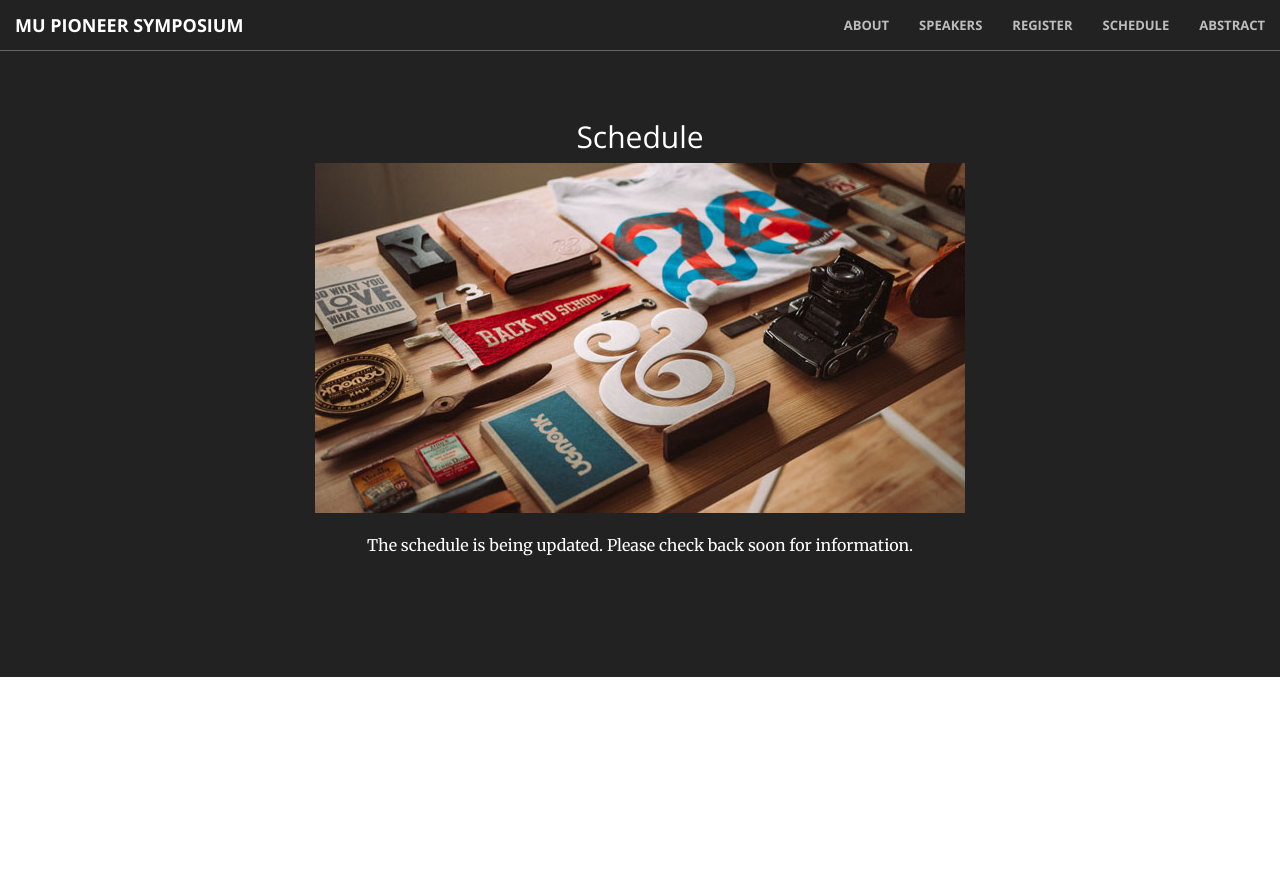
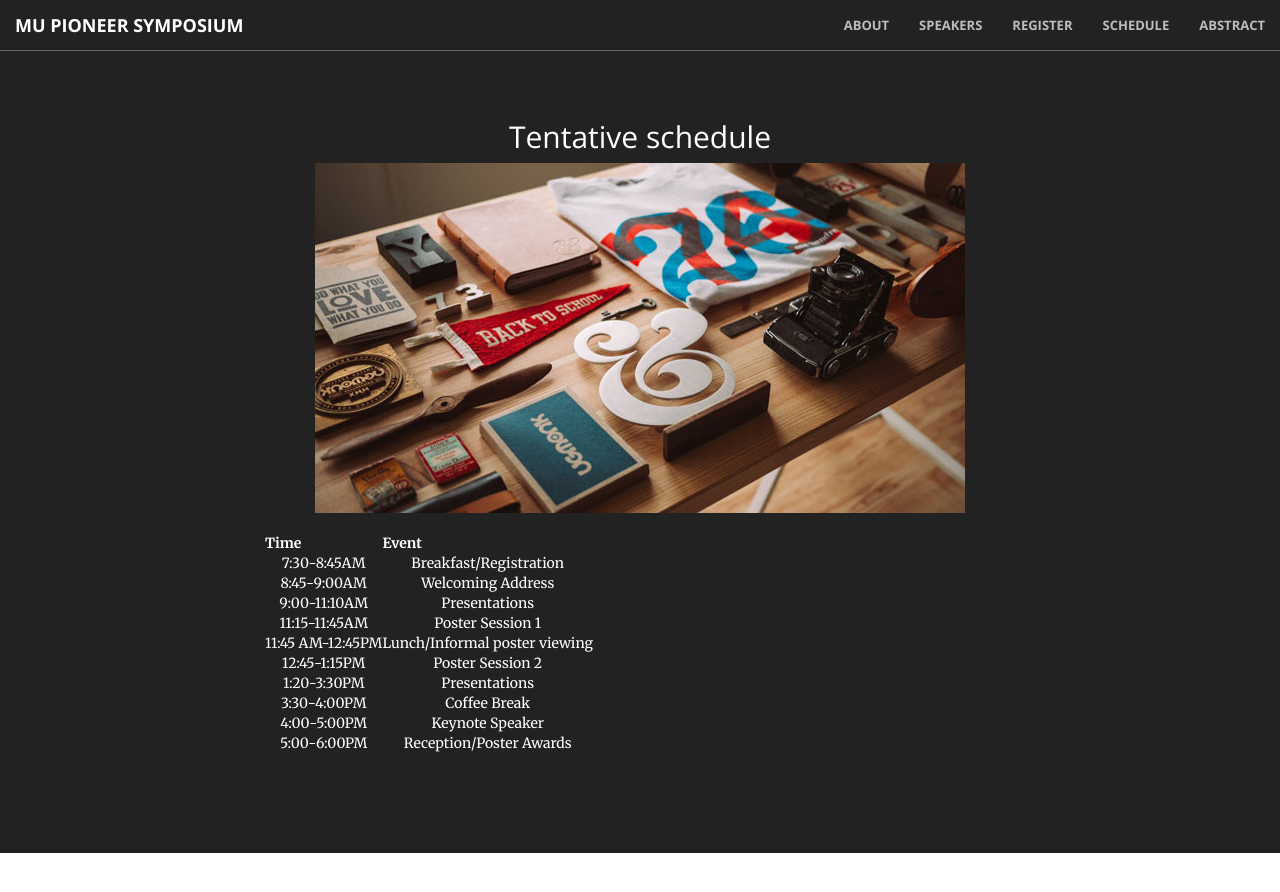
Before and after one commit to mupioneersymposium/mupioneersymposium.github.io, a Jekyll site: the page built from schedule.md, in a window 1280 px wide. Shown: the top 892 px of the page. Built offline with Jekyll 4.4.1, drawn with Linux system fonts in a browser that asks for light colours.

Commit message:
Update schedule.md

```diff
--- a/schedule.md
+++ b/schedule.md
@@ -2,9 +2,20 @@
 layout: regular
 ---
 
-Schedule
+Tentative schedule
 ---
 
 ![Schedule](/img/portfolio/1.jpg)
 
-The schedule is being updated. Please check back soon for information.
+| Time | Event |
+|------|-------|
+| 7:30-8:45AM | Breakfast/Registration |
+| 8:45-9:00AM  | Welcoming Address |
+| 9:00-11:10AM | Presentations |
+| 11:15-11:45AM | Poster Session 1 |
+| 11:45 AM-12:45PM | Lunch/Informal poster viewing |
+| 12:45-1:15PM | Poster Session 2 |
+| 1:20-3:30PM | Presentations |
+| 3:30-4:00PM | Coffee Break |
+| 4:00-5:00PM | Keynote Speaker |
+| 5:00-6:00PM | Reception/Poster Awards |
```
